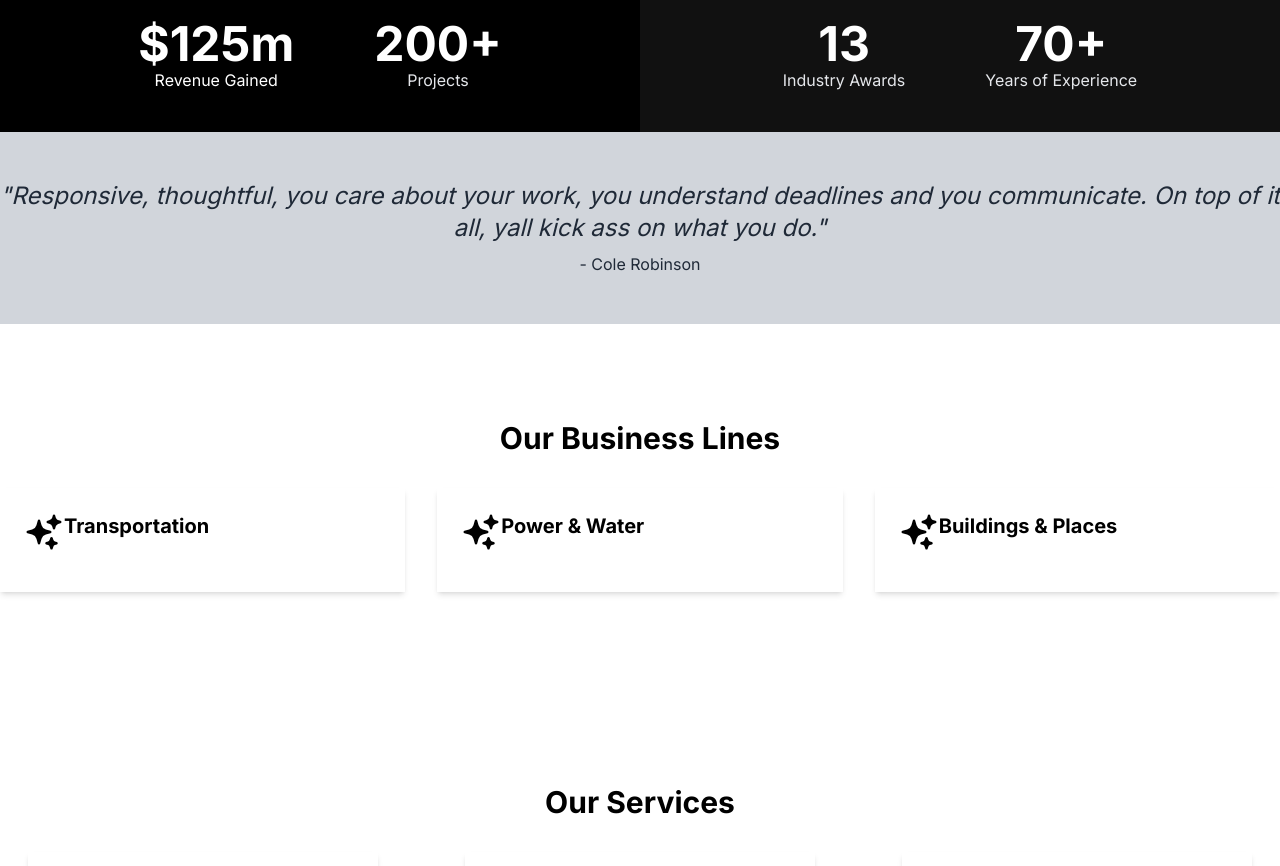
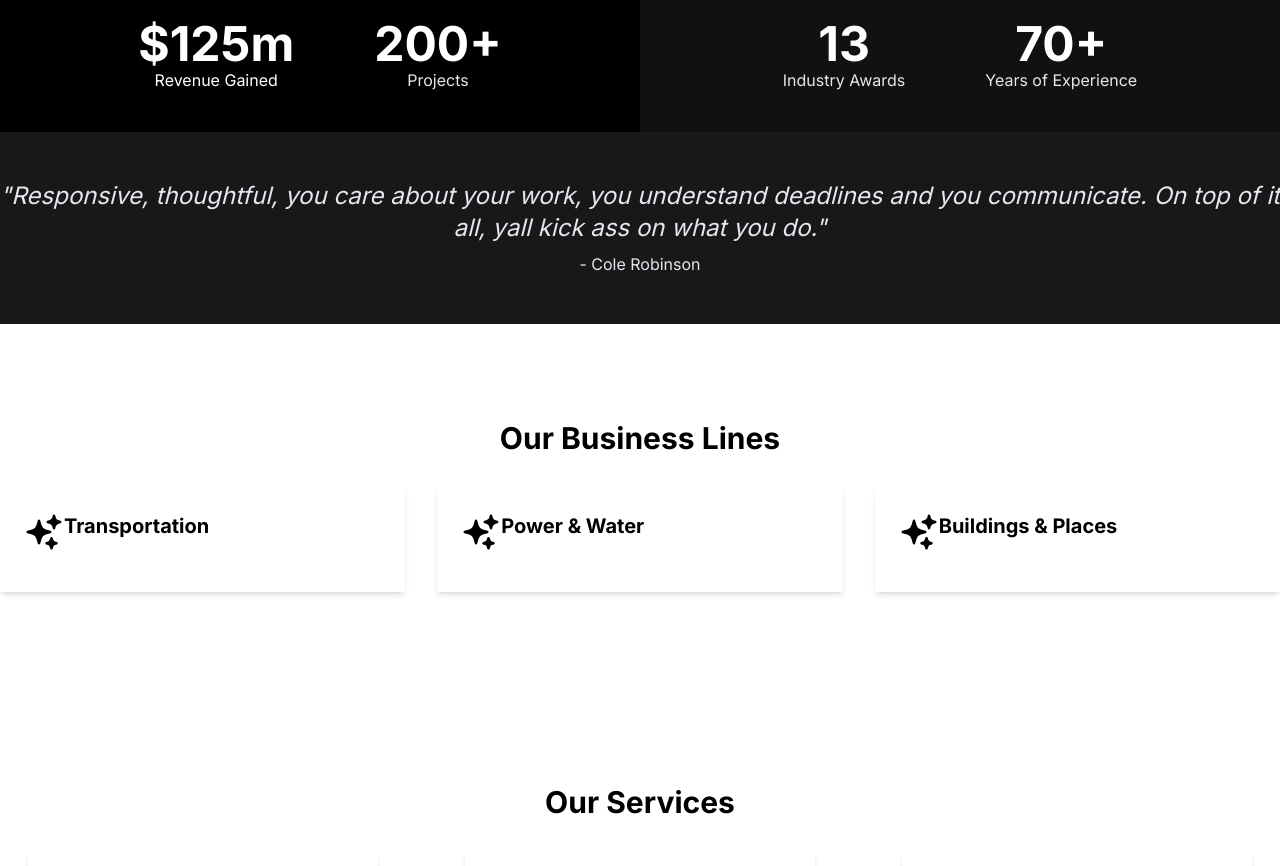
Before and after one commit to AECOMVizStudio/vizsite2024, a Next.js app: page / in a window 1280 px wide. Shown: the part 820-1686 px from the top of the page. Built offline with nearby package versions, Linux system fonts and the light colour scheme; grey boxes are pictures that could not be loaded.

Commit message:
background for quote section

```diff
--- a/app/globals.css
+++ b/app/globals.css
@@ -24,6 +24,9 @@
 .bg-right-stat {
   background-color: #111111;
 }
+.quote-background {
+  background-color: #19171A;
+}
 
 
 @layer utilities {
--- a/ui/components/home/HeroQuote.tsx
+++ b/ui/components/home/HeroQuote.tsx
@@ -1,8 +1,8 @@
 function HeroQuote() {
     return (
-      <div className="bg-gray-300 py-12 text-center">
-        <p className="text-gray-800 italic text-2xl">"Responsive, thoughtful, you care about your work, you understand deadlines and you communicate. On top of it all, yall kick ass on what you do."</p>
-        <p className="text-gray-800 mt-2">- Cole Robinson</p>
+      <div className="quote-background py-12 text-center">
+        <p className="text-gray-200 italic text-2xl">"Responsive, thoughtful, you care about your work, you understand deadlines and you communicate. On top of it all, yall kick ass on what you do."</p>
+        <p className="text-gray-200 mt-2">- Cole Robinson</p>
       </div>
     );
   }
```
